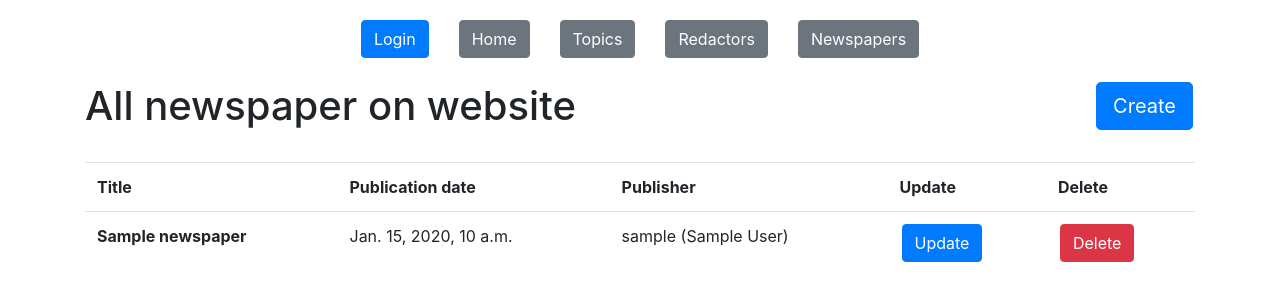
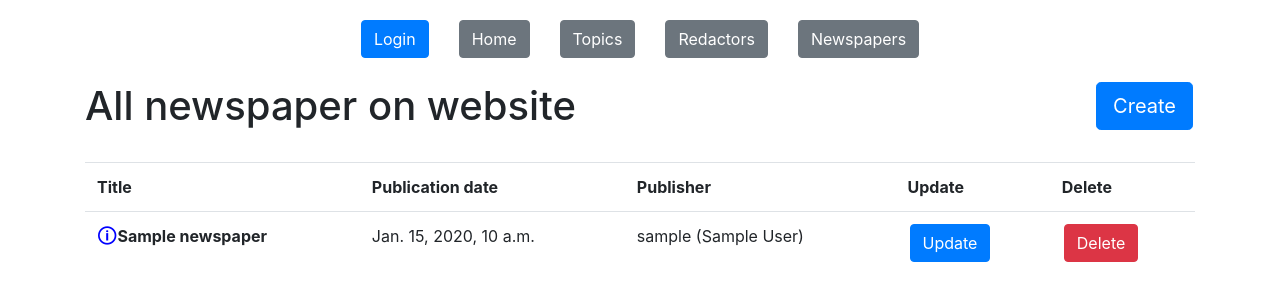
Before and after one commit to DaniilHinzburh/Newspaper-Agency, a Django app: page /newspapers/ in a window 1280 px wide. Shown: the top 301 px of the page. Run offline with Django 5.2, Linux system fonts and the light colour scheme; tables that the repository leaves empty hold one stand-in row (values such as "Sample post"); some libraries are stand-ins or nearby versions.

Commit message:
feat: add link to newspaper-detail page for each newspaper

```diff
--- a/templates/catalog/newspaper_list.html
+++ b/templates/catalog/newspaper_list.html
@@ -26,7 +26,9 @@
         <tr>
           <td>
             <div class="div_for_row">
-              {#          <a href="{% url "taxi:car-detail" pk=car.id %} ">{{ car.id }}</a>#}
+              <a href="{% url 'catalog:newspaper-detail' pk=newspaper.id %}" style="color: blue">
+                <h5>🛈</h5>
+              </a>
               <strong>{{ newspaper.title }}</strong>
             </div>
           </td>
@@ -35,7 +37,7 @@
               {{ newspaper.pub_date }}
             </div>
           </td>
-                    <td>
+          <td>
             <div class="div_for_row">
               {{ newspaper.publisher }}
             </div>
```
